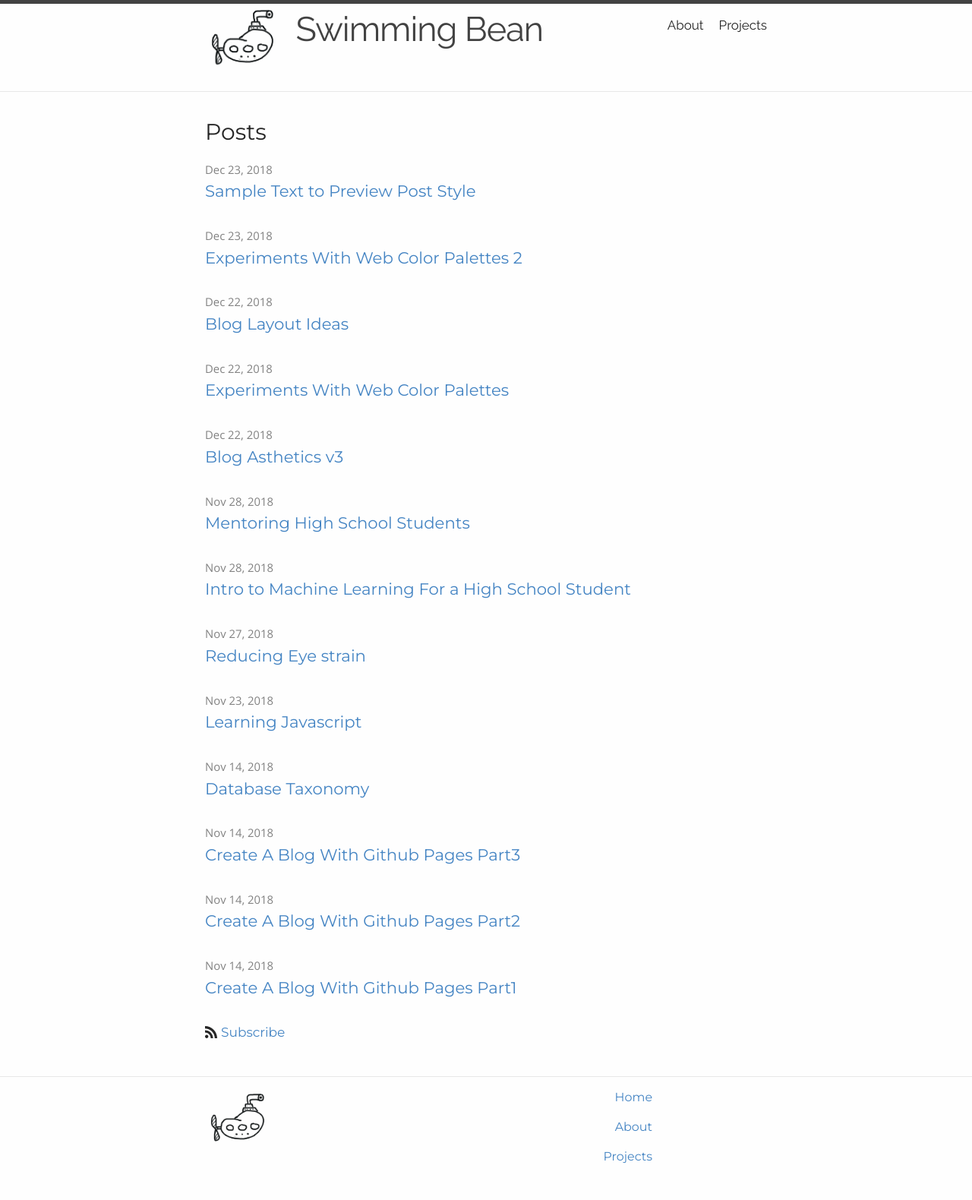
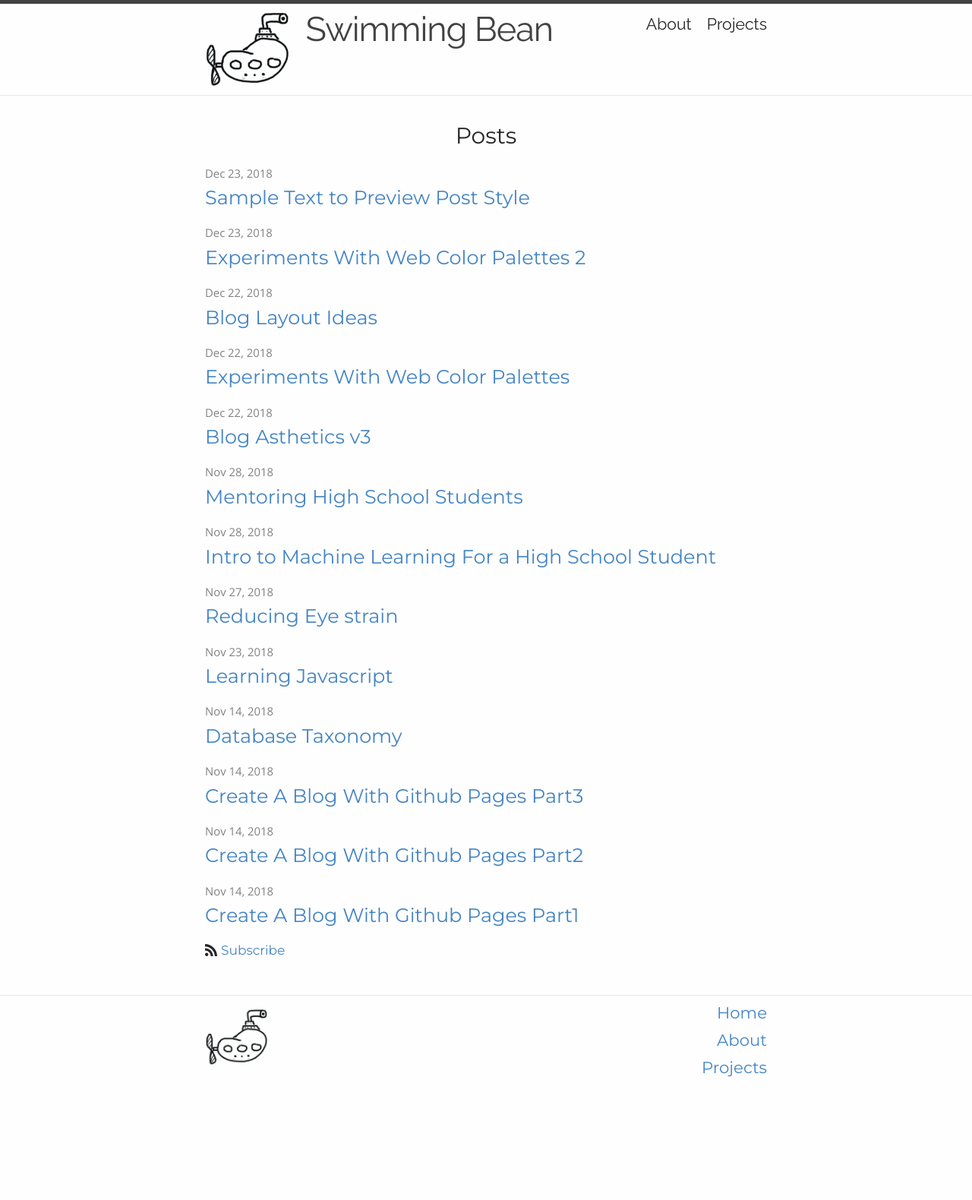
Before and after one commit to swimmingbean/swimmingbean.github.io, a Jekyll site: the page built from index.md, in a window 1280 px wide. Shown: the whole page at 76% size. Built offline with Jekyll 4.4.1, drawn with Linux system fonts in a browser that asks for light colours; after the commit the page ends 1448 px from its top, so only the background shows below that.

Commit message:
Move inline logo formatting to its own class

```diff
--- a/_includes/footer.html
+++ b/_includes/footer.html
@@ -5,10 +5,10 @@
 
     <div class="footer-col-wrapper">
       <div class="footer-col footer-col-1">
-         <img src="{{site.baseurl}}/images/logo.png" height="100" align="left"/>
+         <img class="logo" src="{{site.baseurl}}/images/logo.png"/>
       </div>
 
-      <div class="footer-col footer-col-3">
+      <div class="footer-col footer-col-2">
           <p>
               <a class="page-link" href="{{ "/" | relative_url }}">Home</a>
           </p>
--- a/_includes/header.html
+++ b/_includes/header.html
@@ -4,7 +4,7 @@
     {%- assign default_paths = site.pages | map: "path" -%}
     {%- assign page_paths = site.header_pages | default: default_paths -%}
     {%- assign titles_size = site.pages | map: 'title' | join: '' | size -%}
-    <img src="{{site.baseurl}}/images/logo.png" height="115" align="left"/>
+    <img class="logo" src="{{site.baseurl}}/images/logo.png"/>
     <a class="site-title" rel="author" href="{{ "/" | relative_url }}">  {{ site.title | escape }}</a>
 
     {%- if titles_size > 0 -%}
--- a/_sass/scss_imports/_layout.scss
+++ b/_sass/scss_imports/_layout.scss
@@ -9,6 +9,18 @@
 
   // Positioning context for the mobile navigation icon
   position: relative;
+}
+
+.logo {
+    height: 100px;
+    float: left;
+    margin-top: 10px;
+    margin-right: 20px;
+    margin-bottom: 10px;
+
+    @include media-query($on-palm) {
+        height: 50px;
+    }
 }
 
 .site-title {
@@ -77,6 +89,7 @@
   }
 
   .page-link {
+    @include relative-font-size(1.25);
     color: $text-color;
     line-height: $base-line-height;
     display: block;
@@ -119,6 +132,12 @@
   }
 }
 
+.more-link {
+    @include relative-font-size(1.125);
+    font-family: 'Raleway';
+    text-align: center;
+}
+
 
 
 /**
@@ -126,7 +145,19 @@
  */
 .site-footer {
   border-top: 1px solid $line-border-light;
-  padding: ($spacing-unit/2) 0;
+  padding: ($spacing-unit/4) 0;
+
+  .logo {
+    height: 75px;
+  }
+
+  p {
+    margin-bottom: $spacing-unit / 8;
+  }
+
+  .page-link {
+    @include relative-font-size(1.25);
+  }
 }
 
 .footer-heading {
@@ -160,7 +191,7 @@
   width:         calc(50% - (#{$spacing-unit} / 2));
 }
 
-.footer-col-3 {
+.footer-col-2 {
   width: -webkit-calc(100% - (#{$spacing-unit} / 2));
   width:         calc(100% - (#{$spacing-unit} / 2));
   text-align: right;
@@ -168,18 +199,13 @@
 
 @media screen and (min-width: $on-large) {
   .footer-col-1 {
-    width: -webkit-calc(35% - (#{$spacing-unit} / 2));
-    width:         calc(35% - (#{$spacing-unit} / 2));
+    width: -webkit-calc(50% - (#{$spacing-unit} / 2));
+    width:         calc(50% - (#{$spacing-unit} / 2));
   }
 
   .footer-col-2 {
-    width: -webkit-calc(20% - (#{$spacing-unit} / 2));
-    width:         calc(20% - (#{$spacing-unit} / 2));
-  }
-
-  .footer-col-3 {
-    width: -webkit-calc(45% - (#{$spacing-unit} / 2));
-    width:         calc(45% - (#{$spacing-unit} / 2));
+    width: -webkit-calc(50% - (#{$spacing-unit} / 2));
+    width:         calc(50% - (#{$spacing-unit} / 2));
   }
 }
 
@@ -205,6 +231,7 @@
 
 .post-list-heading {
   @include relative-font-size(1.75);
+  text-align: center;
 }
 
 .post-list {
@@ -212,7 +239,7 @@
   list-style: none;
 
   > li {
-    margin-bottom: $spacing-unit;
+    margin-bottom: $spacing-unit/2;
   }
 }
 
@@ -224,7 +251,7 @@
 
 .post-link {
   display: block;
-  @include relative-font-size(1.25);
+  @include relative-font-size(1.5);
   font-family: $post-list-item-font-family;
 }
 
```
Also changed, not shown: images/logo.png.
